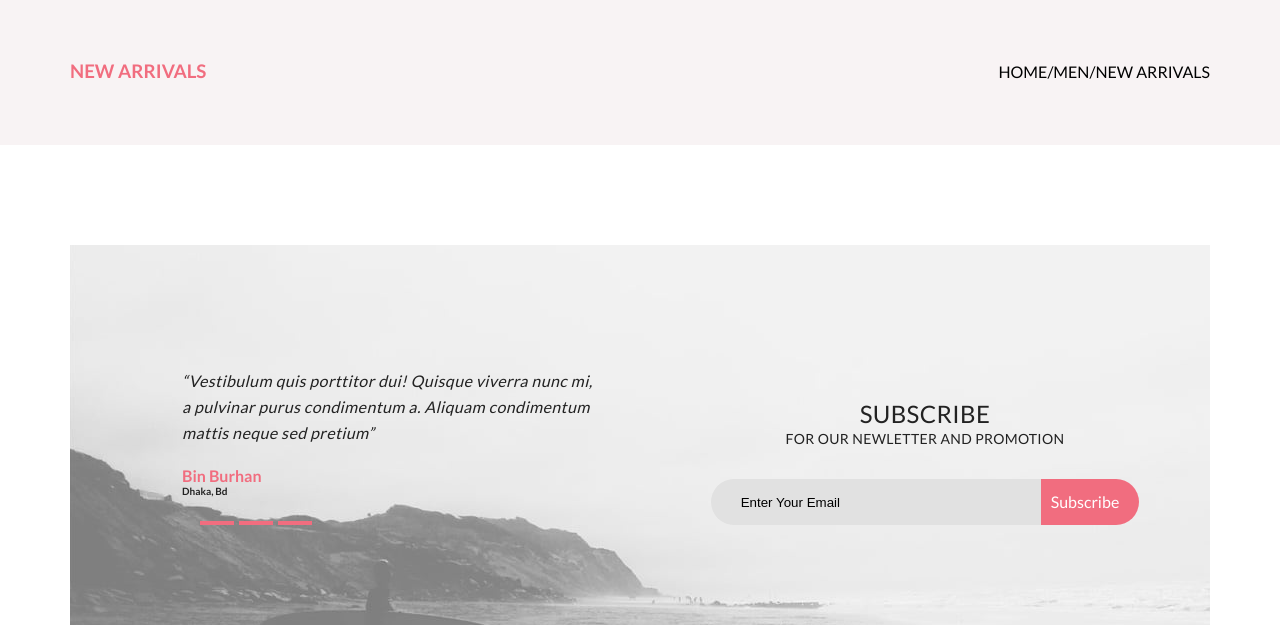
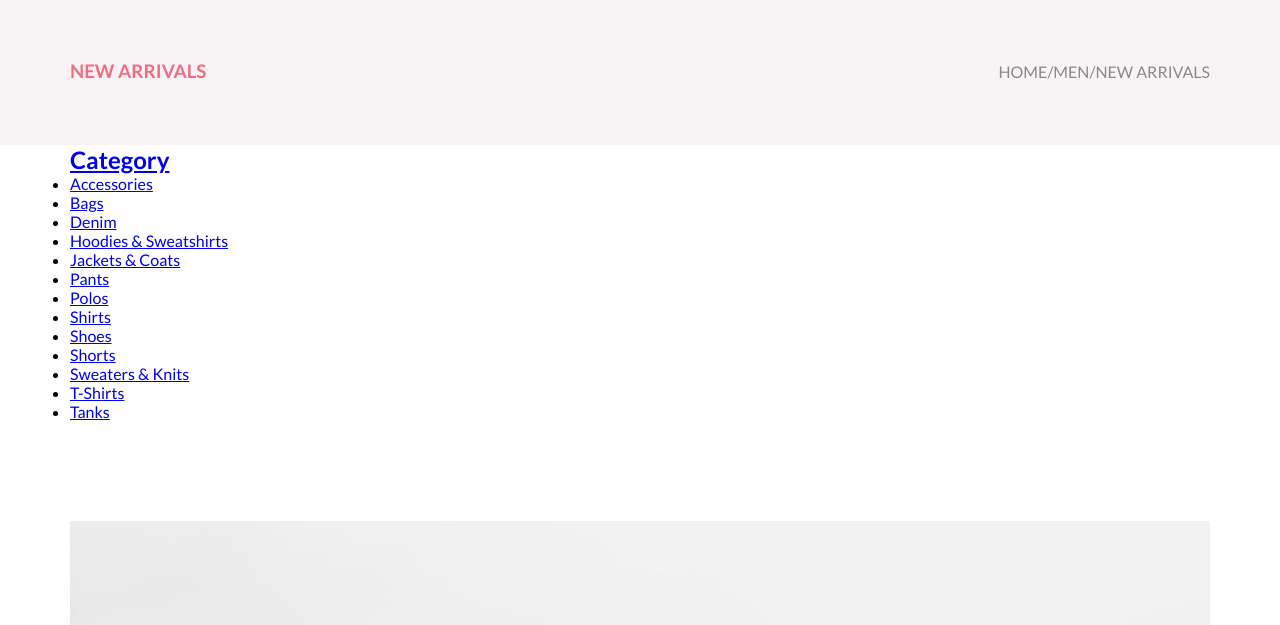
Before and after one commit to Aleksandersie/testsite_1, a plain HTML site: page product.html in a window 1280 px wide. Shown: the part 171-796 px from the top of the page. Drawn offline with Linux system fonts and the light colour scheme.

Commit message:
left nav

```diff
--- a/product.html
+++ b/product.html
@@ -257,6 +257,31 @@
         <div class="arrivals_right"><p>HOME/MEN/NEW ARRIVALS</p></div>
     </div>
 </div>
+    <div class="main_block cont">
+        <nav class="nav_left">
+            <div class="category">
+                <a href="#"><h2>Category</h2></a>
+                <ul class="category_ul">
+                    <li class="category_list"><a href="#" class="category_link">Accessories</a></li>
+                    <li class="category_list"><a href="#" class="category_link">Bags</a></li>
+                    <li class="category_list"><a href="#" class="category_link">Denim</a></li>
+                    <li class="category_list"><a href="#" class="category_link">Hoodies & Sweatshirts</a></li>
+                    <li class="category_list"><a href="#" class="category_link">Jackets & Coats</a></li>
+                    <li class="category_list"><a href="#" class="category_link">Pants</a></li>
+                    <li class="category_list"><a href="#" class="category_link">Polos</a></li>
+                    <li class="category_list"><a href="#" class="category_link">Shirts</a></li>
+                    <li class="category_list"><a href="#" class="category_link">Shoes</a></li>
+                    <li class="category_list"><a href="#" class="category_link">Shorts</a></li>
+                    <li class="category_list"><a href="#" class="category_link">Sweaters & Knits</a></li>
+                    <li class="category_list"><a href="#" class="category_link">T-Shirts</a></li>
+                    <li class="category_list"><a href="#" class="category_link">Tanks</a></li>
+                </ul>
+            </div>
+        </nav>
+        <div class="main_right"></div>
+
+    </div>
+
 
 
     <div class="prefootercont cont">
--- a/style.less
+++ b/style.less
@@ -1009,3 +1009,15 @@ font-stretch: normal;
 .arrivals_left{
   color: @lightRed;
 }
+.arrivals_right{
+  color: @grayText;
+}
+.main_block{
+  display: flex;
+  height: 100%;
+
+}
+.nav_left{
+  width: 25%;
+
+}
```
Also changed, not shown: style.css.
